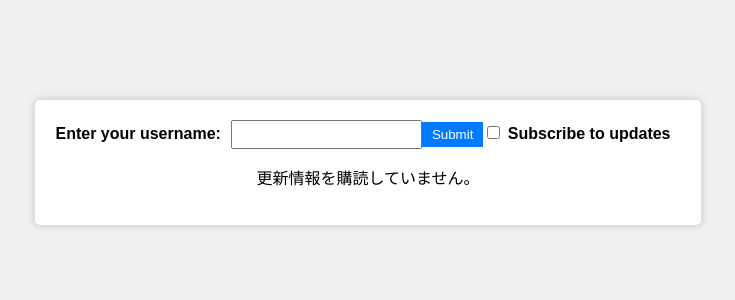
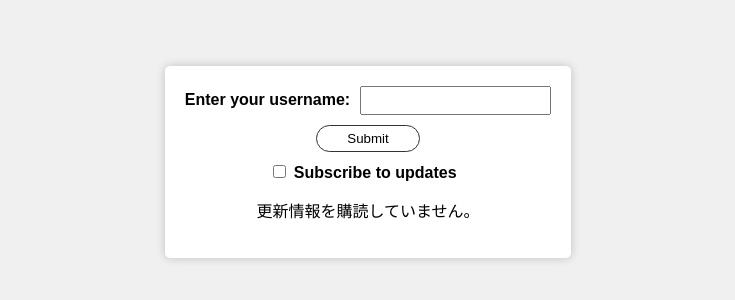
Before and after one commit to keigo-saito0602/vue-demo-app, a Vue app: page / in a window 1280 px wide. Shown: the part 238-538 px from the top of the page, without its empty margins (272-1007 px from the left). Built offline with nearby package versions, Linux system fonts and the light colour scheme.

Commit message:
パッケージに国際化の追加、ボタンのCSSを変更 (#3)
* パッケージを変更

* ボタンの動作を変更

```diff
--- a/package.json
+++ b/package.json
@@ -9,7 +9,8 @@
   },
   "dependencies": {
     "core-js": "^3.8.3",
-    "vue": "^2.6.14"
+    "vue": "^2.6.14",
+    "vue-i18n": "^8.28.2"
   },
   "devDependencies": {
     "@babel/core": "^7.12.16",
--- a/src/components/UserNameInput.vue
+++ b/src/components/UserNameInput.vue
@@ -1,10 +1,10 @@
 <template>
   <div>
     <label for="username">Enter your username:</label>
-    <input type="text" id="username" v-model="inputUsername" />
-    <button @click="submitUsername">Submit</button>
+    <input class="username-form" type="text" id="username" v-model="inputUsername" /><br>
+    <button @click="submitUsername">Submit</button><br>
     <label>
-      <input type="checkbox" v-model="isSubscribed" /> Subscribe to updates
+      <input type="checkbox" v-model="isSubscribed" /> Subscribe to updates<br>
     </label>
   </div>
 </template>
@@ -38,13 +38,33 @@ export default {
 
   button {
     background-color: #007BFF;
-    color: white;
-    padding: 5px 10px;
+    color: black;
+    margin: 10px 5px;
+    padding: 5px 30px;
     border: none;
     cursor: pointer;
+    /*影の基点とするためrelativeを指定*/
+    position: relative;
+    /*ボタンの形状*/
+    text-decoration: none;
+    display: inline-block;
+    text-align: center;
+    background: transparent;
+    border-radius: 25px;
+    border: solid 1px #333;
+    outline: none;
+    /*アニメーションの指定*/
+    transition: all 0.3s ease;
   }
 
   button:hover {
     background-color: #0056b3;
+    color:white;
+    border-color:transparent;
+  }
+
+
+  username-form {
+    margin: 10px 10px;
   }
 </style>
```
Also changed, not shown: 1 other file (tests, documents, lock files or other folders).
